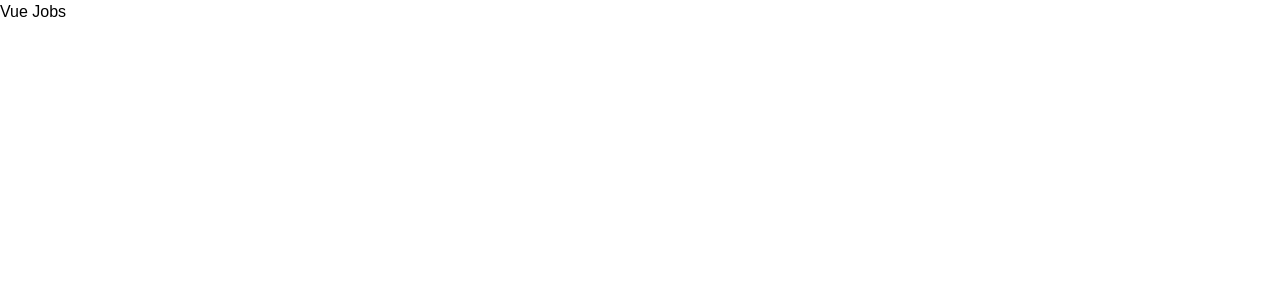
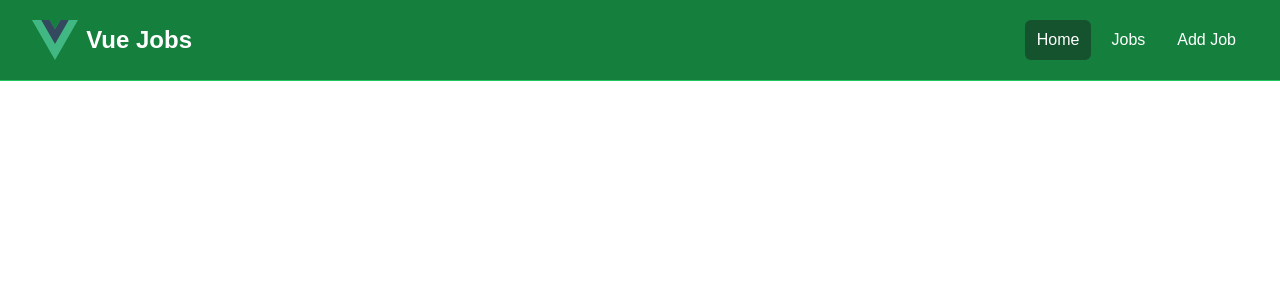
Before and after one commit to hectorsolpest/vue-intro, a Vue app: page / in a window 1280 px wide. Shown: the top 300 px of the page. Built offline with nearby package versions, Linux system fonts and the light colour scheme.

Commit message:
add navbar component

```diff
--- a/src/App.vue
+++ b/src/App.vue
@@ -1,9 +1,9 @@
 <script setup>
-
+import Navbar from '@/components/Navbar.vue'
 </script>
 
 <template>
-  <h2>Vue Jobs</h2>
+  <navbar/>
 </template>
 
 <style scoped>
--- /dev/null
+++ b/src/components/Navbar.vue
@@ -0,0 +1,46 @@
+<script setup>
+import logo from '@/assets/logo.svg'
+</script>
+
+<template>
+  <nav class="bg-green-700 border-b border-green-500">
+    <div class="mx-auto max-w-7xl px-2 sm:px-6 lg:px-8">
+      <div class="flex h-20 items-center justify-between">
+        <div
+          class="flex flex-1 items-center justify-center md:items-stretch md:justify-start"
+        >
+          <!-- Logo -->
+          <a class="flex flex-shrink-0 items-center mr-4" href="index.html">
+            <img class="h-10 w-auto" :src="logo" alt="Vue Jobs" />
+            <span class="hidden md:block text-white text-2xl font-bold ml-2"
+            >Vue Jobs</span
+            >
+          </a>
+          <div class="md:ml-auto">
+            <div class="flex space-x-2">
+              <a
+                href="index.html"
+                class="text-white bg-green-900 hover:bg-gray-900 hover:text-white rounded-md px-3 py-2"
+              >Home</a
+              >
+              <a
+                href="jobs.html"
+                class="text-white hover:bg-green-900 hover:text-white rounded-md px-3 py-2"
+              >Jobs</a
+              >
+              <a
+                href="add-job.html"
+                class="text-white hover:bg-green-900 hover:text-white rounded-md px-3 py-2"
+              >Add Job</a
+              >
+            </div>
+          </div>
+        </div>
+      </div>
+    </div>
+  </nav>
+</template>
+
+<style scoped>
+
+</style>
```
